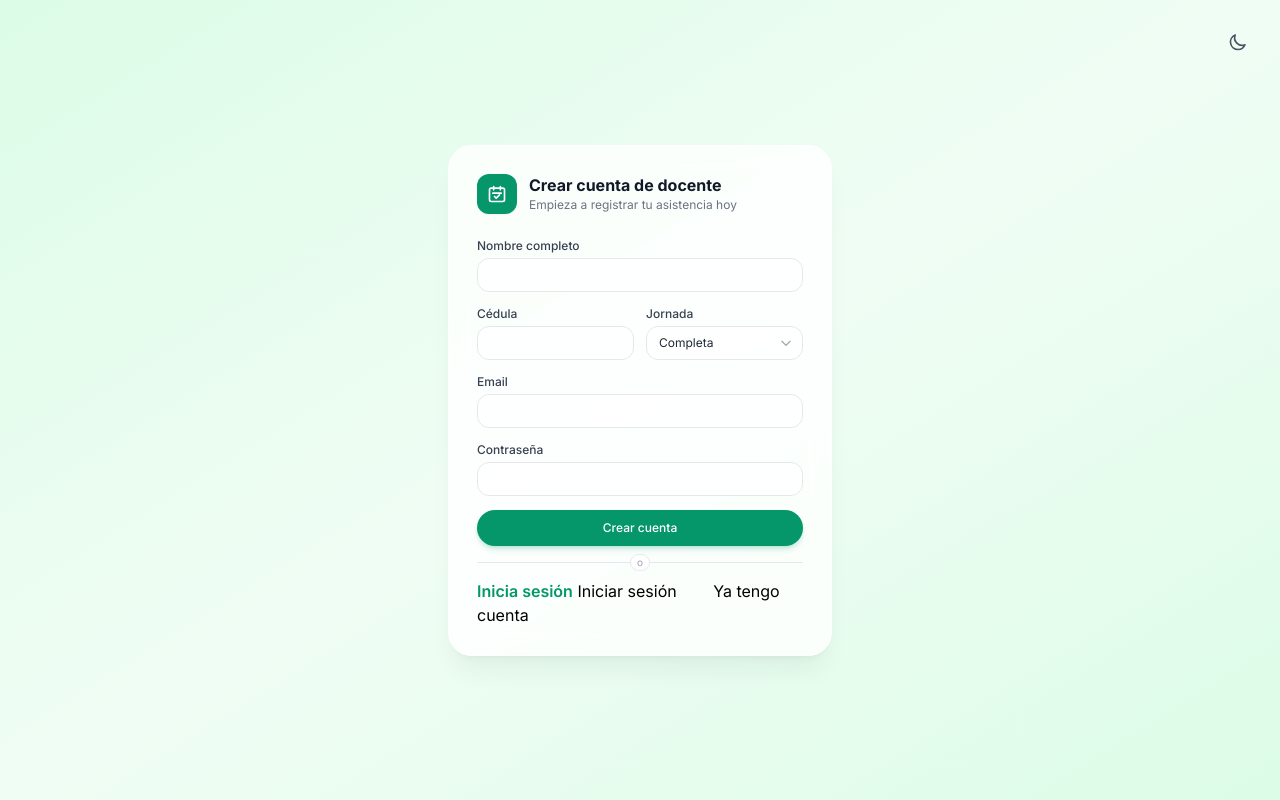
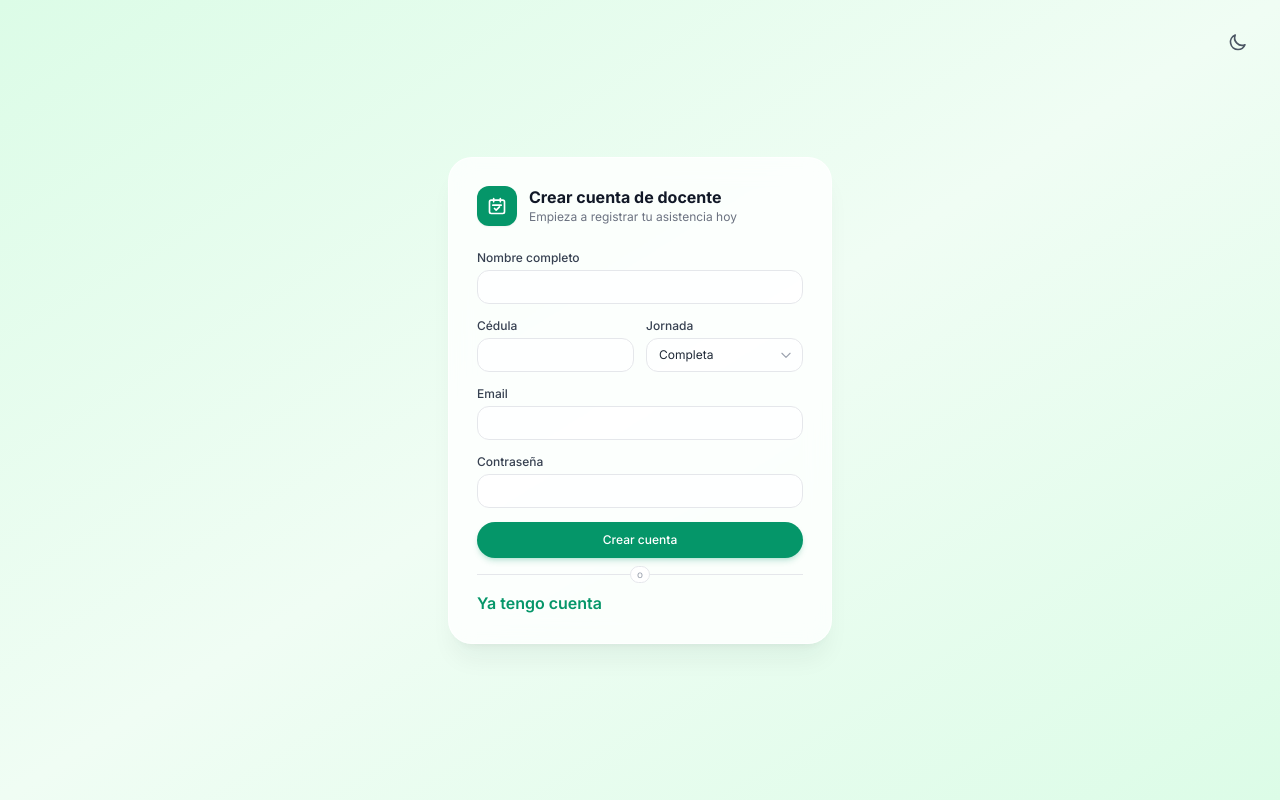
Before and after one commit to sadamoma2010-byte/Asistencias_Docentes2, a Flask app: page /registro in a window 1280 px wide. Run offline with Flask 3, Linux system fonts and the light colour scheme; some libraries are stand-ins or nearby versions.

Commit message:
Update registro.html

```diff
--- a/Templates/registro.html
+++ b/Templates/registro.html
@@ -133,6 +133,4 @@
     </div>
 
     <!-- Footer link -->
-    <a href="iniciar.html" class="text-emerald-600 font-semibold hover:underline">Inicia sesión</a>
-<a href="iniciar.html" class="btn-link-fast">Iniciar sesión</a>
-<a href="iniciar.html" class="btn-3d-outline" style="padding: 0.85rem 2rem;">Ya tengo cuenta</a>
+    <a href="iniciar.html" class="text-emerald-600 font-semibold hover:underline">Ya tengo cuenta</a>
```
